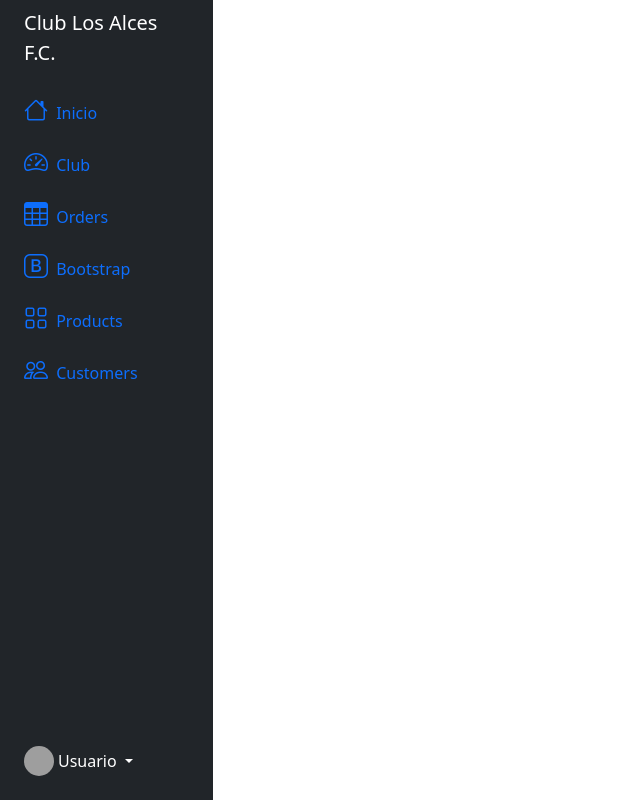
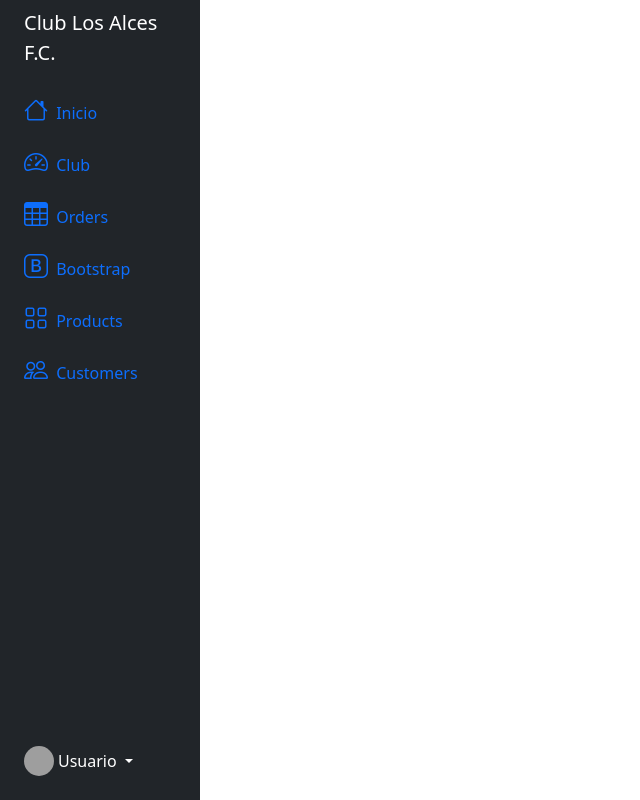
Before and after one commit to RicardoGarridoC/PortafolioCI, a CodeIgniter 4 app: the page made by app/Views/ver_jugadores.php in a window 1280 px wide. Shown: the whole page, without its empty margins (0-640 px from the left). Run offline with PHP 8.4 and a stand-in for CodeIgniter, Linux system fonts and the light colour scheme; the template is opened without the code that fills it, so the values that code supplies are empty; some libraries are stand-ins or nearby versions; grey boxes are pictures that could not be loaded.

Commit message:
Sidebar FIXED

```diff
--- a/app/Views/layout/sidebarsocio.php
+++ b/app/Views/layout/sidebarsocio.php
@@ -4,8 +4,25 @@
     <link href="https://cdn.jsdelivr.net/npm/bootstrap@5.3.0-alpha3/dist/css/bootstrap.min.css" rel="stylesheet" integrity="sha384-KK94CHFLLe+nY2dmCWGMq91rCGa5gtU4mk92HdvYe+M/SXH301p5ILy+dN9+nJOZ" crossorigin="anonymous">
     <link href="https://cdn.jsdelivr.net/npm/@fortawesome/fontawesome-free@6.2.1/css/fontawesome.min.css">
     <link rel="stylesheet" href="https://cdn.jsdelivr.net/npm/bootstrap-icons@1.10.5/font/bootstrap-icons.css">
+    <style>
+        .col-auto {
+            position: fixed;
+            top: 0;
+            bottom: 0;
+            width: 200px; /* Adjust the width according to your needs */
+            z-index: 1; /* Ensure the sidebar stays on top of other content */
+            overflow-y: auto; /* Add a scrollbar to the sidebar if it's taller than the viewport */
+            transition: all 0.2s ease-in-out; /* Add a transition effect when the sidebar changes position */
+        }
+
+        /* Add some padding to the content to account for the fixed sidebar */
+        .content {
+            padding-left: 220px; /* Adjust the padding according to the width of the sidebar */
+        }
+    </style>
 </head>
 <body>
+
     <div class="container-fluid">
         <div class="row flex-nowrap">
             <div class="col-auto col-sm-3 col-xl-2 px-sm-2 px-0 bg-dark">
@@ -88,7 +105,7 @@
                     </div>
                 </div>
             </div>
-            <div class="col py-3">
+            <div class="col content">
                 <?= $this->renderSection('contenido') ?>
             </div>
         </div>
```
